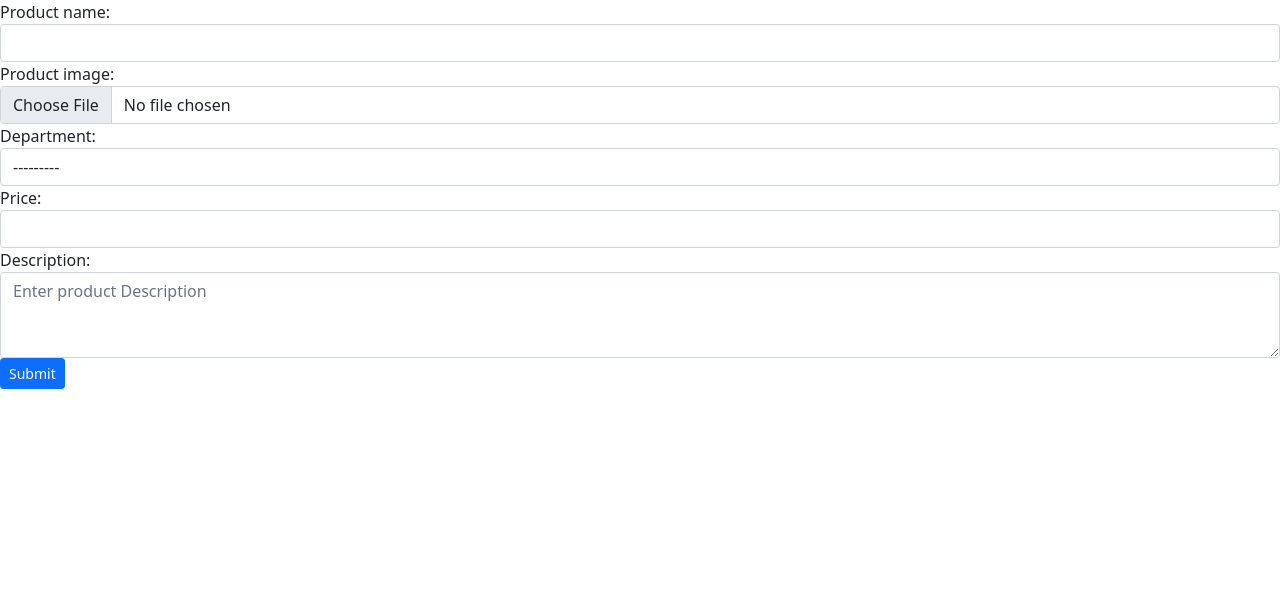
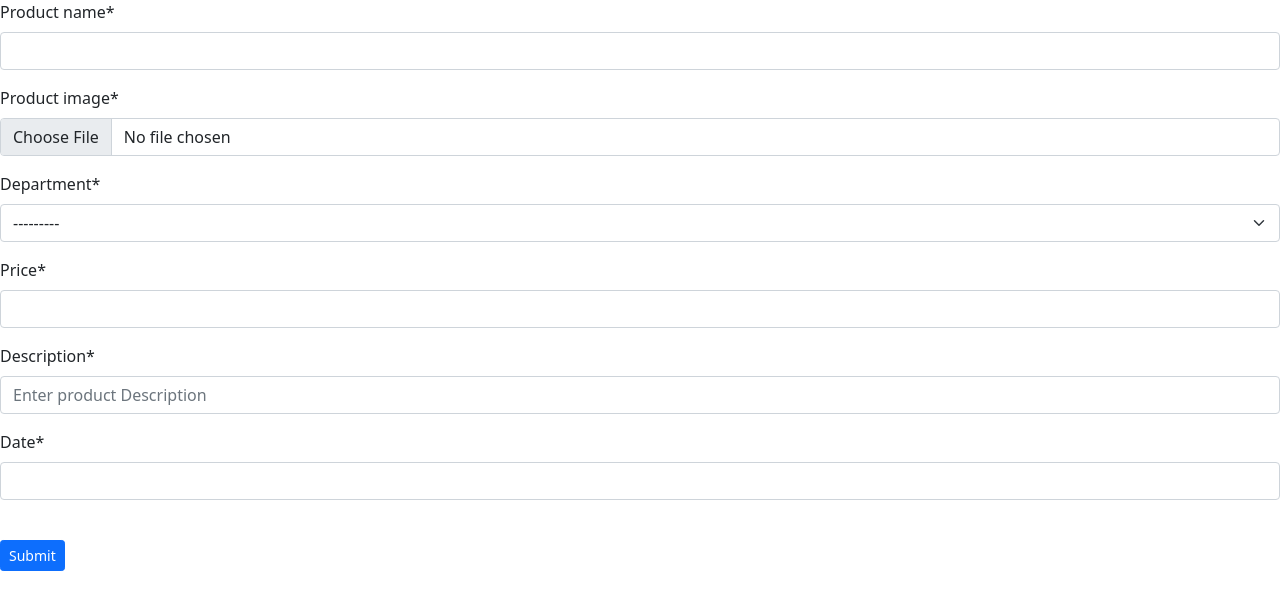
Before and after one commit to Arafat69927/Dj_Form, a Django app: page /add_product/ in a window 1280 px wide. Shown: the part 56-666 px from the top of the page. Run offline with Django 5.2, Linux system fonts and the light colour scheme; some libraries are stand-ins or nearby versions.

Commit message:
'update'

```diff
--- a/myApp/forms.py
+++ b/myApp/forms.py
@@ -6,15 +6,48 @@ class ProductForm(forms.ModelForm):
         model = productModel
         fields = '__all__'
 
-    def __init__(self, *args, **kwargs):
-        super().__init__(*args, **kwargs)
+        widgets = {
+            'Date': forms.DateInput(attrs = {
+                'type':'date',
+                'class':'form-control'
+            })
+        }
 
-        for field in self.fields.values():
-            field.widget.attrs.update({
-                'class': 'form-control'
+        widgets = {
+            'Description' : forms.TextInput(attrs = {
+            'rows': 3,
+            'placeholder': 'Enter product Description'
             })
+        }
 
-            self.fields['Description'].widget.attrs.update({
-                'rows': 3,
-                'placeholder': 'Enter product Description'
-            })
+
+
+
+
+
+
+
+
+
+
+
+
+
+
+
+
+
+
+
+    # def __init__(self, *args, **kwargs):
+    #     super().__init__(*args, **kwargs)
+
+    #     for field in self.fields.values():
+    #         field.widget.attrs.update({
+    #             'class': 'form-control'
+    #         })
+
+    #         self.fields['Description'].widget.attrs.update({
+    #             'rows': 3,
+    #             'placeholder': 'Enter product Description'
+    #         })
--- a/myApp/models.py
+++ b/myApp/models.py
@@ -12,5 +12,6 @@ class productModel(models.Model):
     Department = models.CharField(choices=DEPT_TYPE, null=True)
     price = models.PositiveIntegerField(null=True)
     Description = models.TextField(max_length=200, null=True)
+    Date = models.DateField(null=True)
     def __str__(self):
         return f'{self.product_name}'
--- a/my_project/settings.py
+++ b/my_project/settings.py
@@ -38,6 +38,8 @@ INSTALLED_APPS = [
     'django.contrib.messages',
     'django.contrib.staticfiles',
     'myApp',
+    "crispy_forms",
+    "crispy_bootstrap5",
 ]
 
 MIDDLEWARE = [
@@ -116,3 +118,7 @@ USE_TZ = True
 # https://docs.djangoproject.com/en/6.0/howto/static-files/
 
 STATIC_URL = 'static/'
+
+CRISPY_ALLOWED_TEMPLATE_PACKS = "bootstrap5"
+
+CRISPY_TEMPLATE_PACK = "bootstrap5"
--- a/templates/add_product.html
+++ b/templates/add_product.html
@@ -1,11 +1,11 @@
 {% extends 'master/base.html' %}
-
+{% load crispy_forms_tags %}
 {% block content %}
     <form method="POST" enctype="multipart/form-data">
         {% csrf_token %}
 
-        {{forms_dic}}
-
+        {{forms_dic | crispy}}
+<br>
     <button type="submit" class="btn btn-primary btn-sm">Submit</button>
 
 </form>
--- a/templates/product_list.html
+++ b/templates/product_list.html
@@ -13,6 +13,7 @@
       <th scope="col">Department</th>
       <th scope="col">price</th>
       <th scope="col">Description</th>
+      <th scope="col">Date</th>
       <th scope="col">Action</th>
     </tr>
   </thead>
@@ -36,9 +37,10 @@
      <td>{{i.Department}}</td>
      <td>{{i.price}}</td>
      <td>{{i.Description}}</td>
+     <td>{{i.Date}}</td>
     <td>
       <a href="{% url 'edit_product' i.id %}" class="btn btn-info btn-sm">Edit</a>
-       <a href="{% url 'delete_product' i.id %}" class="btn btn-danger btn-sm">Remove</a>
+      <a href="{% url 'delete_product' i.id %}" class="btn btn-danger btn-sm">Remove</a>
     </td>
     </tr>
     {% endfor %}
```
Also changed, not shown: db.sqlite3, media/product/IMG_3189_2zKPkxK.jpg (added), media/product/photo_6219618252913053556_y.jpg (added), myApp/migrations/0002_productmodel_date.py (added).
